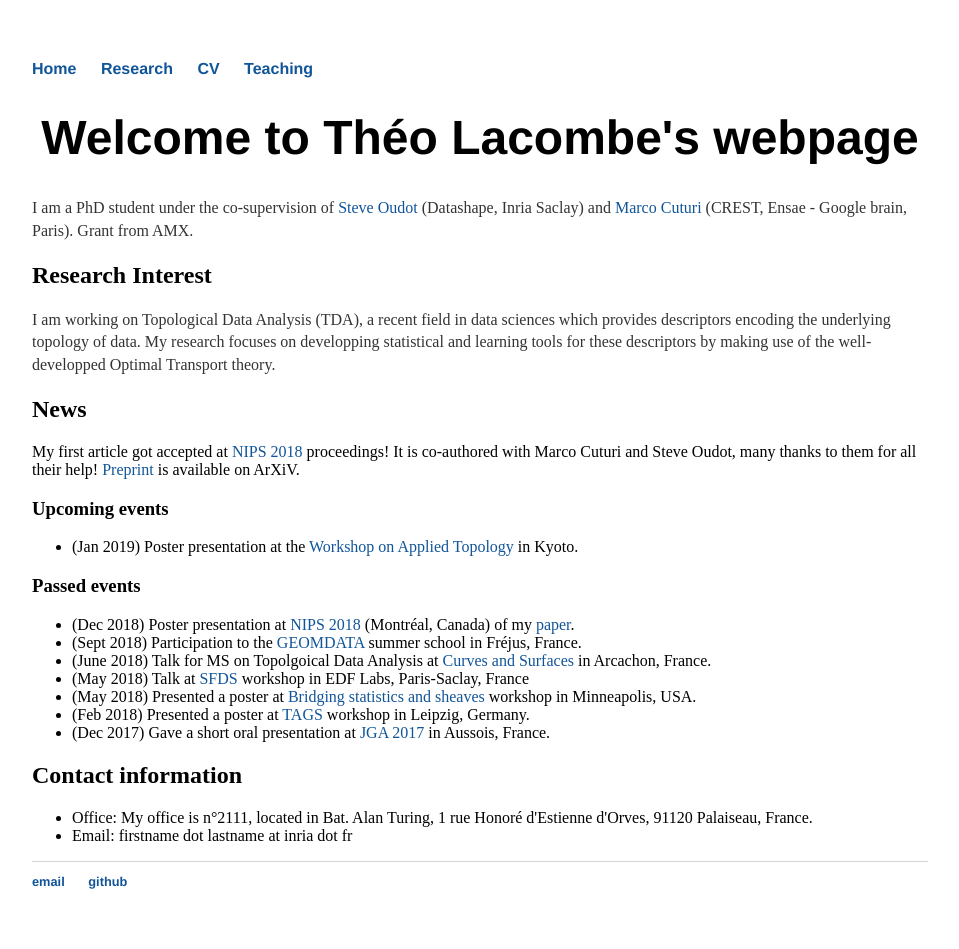
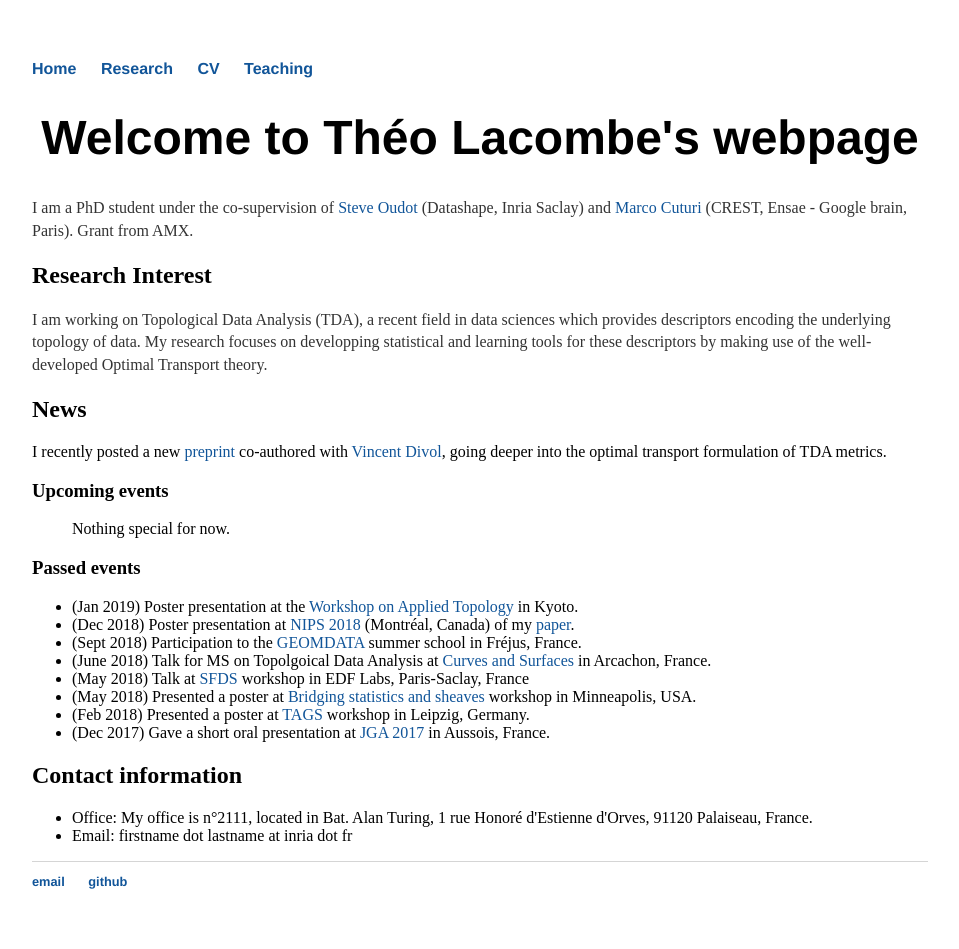
Before and after one commit to tlacombe/tlacombe.github.io, a Jekyll site: the page built from index.html, in a window 1280 px wide. Shown: the whole page, without its empty margins (160-1119 px from the left). Built offline with Jekyll 4.4.1, drawn with Linux system fonts in a browser that asks for light colours.

Commit message:
updated news

```diff
--- a/index.html
+++ b/index.html
@@ -9,18 +9,19 @@ title: Theo Lacombe's webpage
     <p>I am a PhD student under the co-supervision of <a href="http://geometrica.saclay.inria.fr/team/Steve.Oudot/">Steve Oudot</a> (Datashape, Inria Saclay) and <a href="http://marcocuturi.net">Marco Cuturi</a> (CREST, Ensae - Google brain, Paris). Grant from AMX.</p>
 
     <h2>Research Interest</h2>
-	<p>I am working on Topological Data Analysis (TDA), a recent field in data sciences which provides descriptors encoding the underlying topology of data. My research focuses on developping statistical and learning tools for these descriptors by making use of the well-developped Optimal Transport theory.</p>
+	<p>I am working on Topological Data Analysis (TDA), a recent field in data sciences which provides descriptors encoding the underlying topology of data. My research focuses on developping statistical and learning tools for these descriptors by making use of the well-developed Optimal Transport theory.</p>
 
     <h2> News </h2>
-	My first article got accepted at <a href="https://nips.cc/Conferences/2018">NIPS 2018</a> proceedings! It is co-authored with Marco Cuturi and Steve Oudot, many thanks to them for all their help! <a href="https://arxiv.org/pdf/1805.08331.pdf">Preprint</a> is available on ArXiV.
+	I recently posted a new <a href="https://arxiv.org/pdf/1901.03048.pdf">preprint</a> co-authored with <a href="https://vincentdivol.github.io/">Vincent Divol</a>, going deeper into the optimal transport formulation of TDA metrics.
 
 	<h3> Upcoming events</h3>
 	<ul>
-		<li> (Jan 2019) Poster presentation at the <a href="http://math.kyokyo-u.ac.jp/~yokoyama/WAT2019.html">Workshop on Applied Topology</a> in Kyoto.</li>
+		Nothing special for now.
 	</ul>
 
         <h3> Passed events </h3>
 	<ul>
+		<li> (Jan 2019) Poster presentation at the <a href="http://math.kyokyo-u.ac.jp/~yokoyama/WAT2019.html">Workshop on Applied Topology</a> in Kyoto.</li>
 		<li> (Dec 2018) Poster presentation at <a href="https://nips.cc/Conferences/2018">NIPS 2018</a> (Montréal, Canada) of my <a href="https://arxiv.org/pdf/1805.08331.pdf">paper</a>.</li>
 		<li> (Sept 2018) Participation to the <a href="https://geomdata.sciencesconf.org/">GEOMDATA</a> summer school in Fréjus, France.</li>
 		<li> (June 2018) Talk for MS on Topolgoical Data Analysis at <a href="https://cs2018.sciencesconf.org/">Curves and Surfaces</a> in Arcachon, France.</li>
```
Also changed, not shown: 1 other file.
